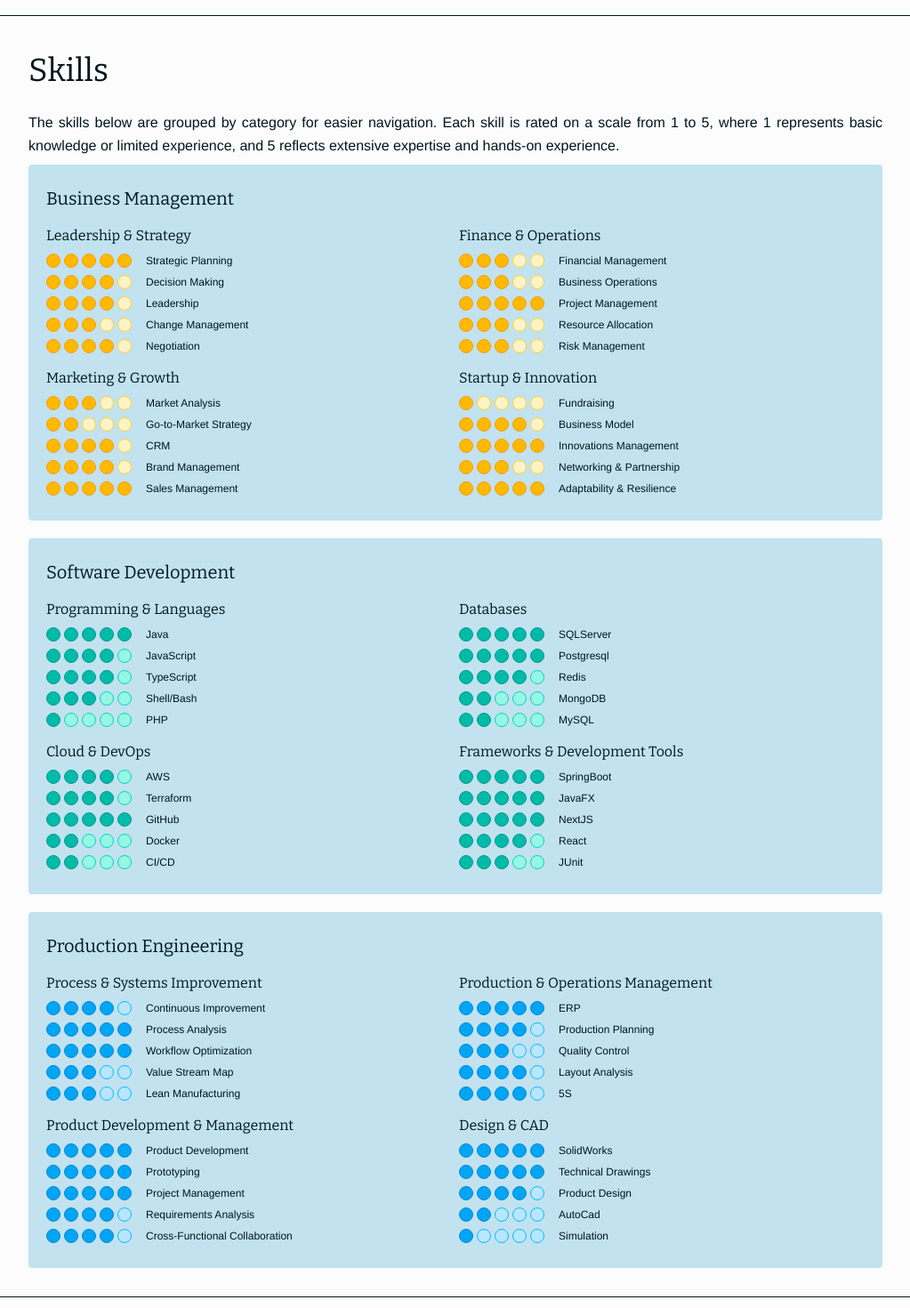
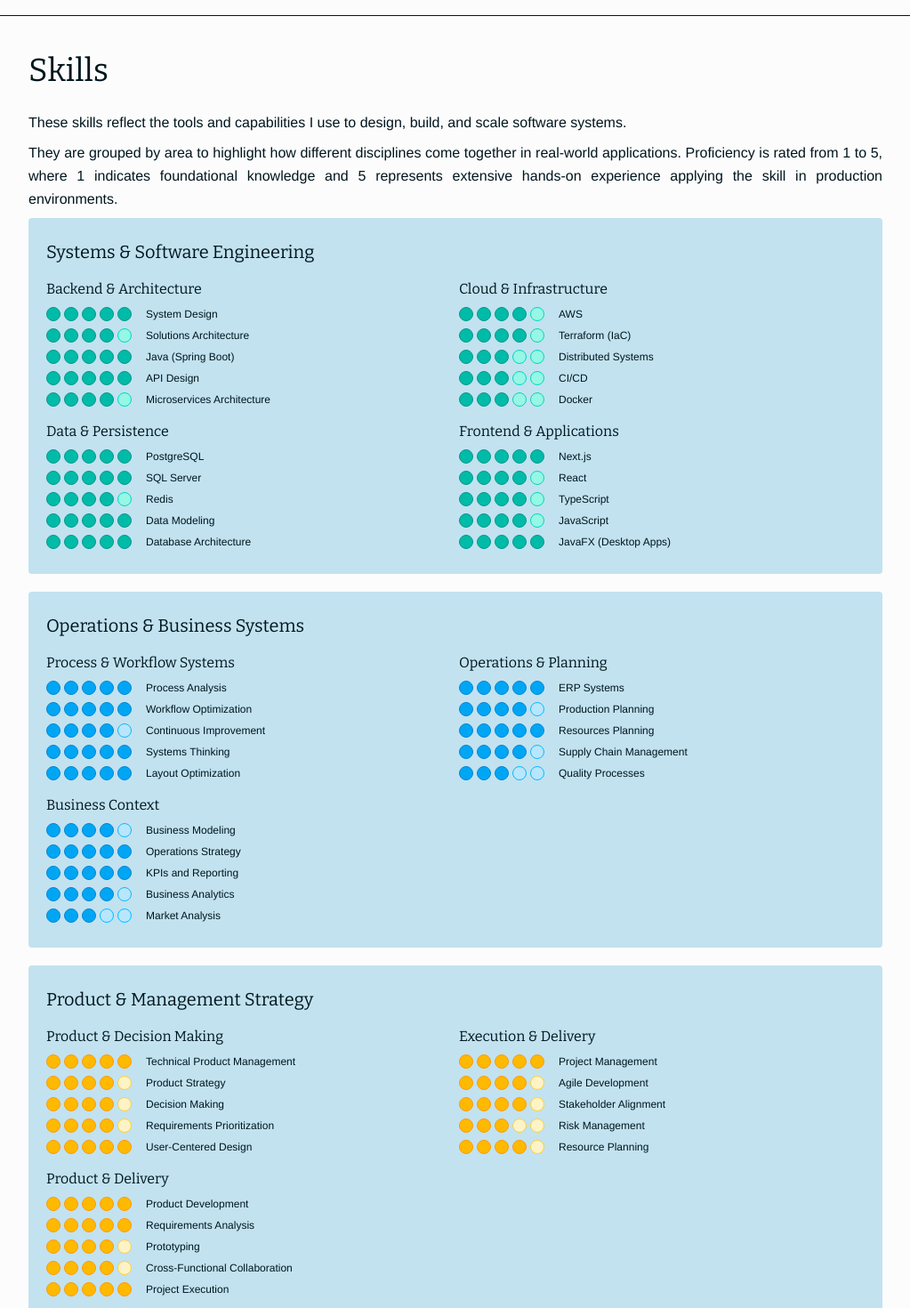
Before and after one commit to JeisonEccel/portfolio, a Next.js app: page / in a window 1280 px wide. Shown: the part 580-2050 px from the top of the page at 89% size, without its empty margins (128-1151 px from the left). Built offline with nearby package versions, Linux system fonts and the light colour scheme.

Commit message:
Refs #16: Updated Skills section for 2026 goals

```diff
--- a/src/app/(sections)/Skill.tsx
+++ b/src/app/(sections)/Skill.tsx
@@ -2,9 +2,9 @@ import { Card } from "@/components/cards"
 import { Paragraph } from "@/components/paragraph"
 import { Section } from "@/components/section"
 import { SubTitle, Title } from "@/components/title"
-import { businessManagement } from "@/constants/skills/business-management"
-import { productionEngineering } from "@/constants/skills/production-engineering"
-import { softwareDevelopment } from "@/constants/skills/software-development"
+import { systemsEngineering } from "@/constants/skills/systems-engineering"
+import { operationsSystems } from "@/constants/skills/operations-systems"
+import { productStrategy } from "@/constants/skills/product-strategy"
 
 type Skill = {
   name: string
@@ -27,11 +27,7 @@ type SkillSet = {
   groups: SkillGroup[]
 }
 
-const skillsets = [
-  businessManagement,
-  softwareDevelopment,
-  productionEngineering,
-]
+const skillsets = [systemsEngineering, operationsSystems, productStrategy]
 
 function SkillProgress({
   name,
@@ -100,10 +96,14 @@ export default function Skills() {
     <Section id="skills">
       <Title>Skills</Title>
       <Paragraph>
-        The skills below are grouped by category for easier navigation. Each
-        skill is rated on a scale from 1 to 5, where 1 represents basic
-        knowledge or limited experience, and 5 reflects extensive expertise and
-        hands-on experience.
+        These skills reflect the tools and capabilities I use to design, build,
+        and scale software systems.
+      </Paragraph>
+      <Paragraph>
+        They are grouped by area to highlight how different disciplines come
+        together in real-world applications. Proficiency is rated from 1 to 5,
+        where 1 indicates foundational knowledge and 5 represents extensive
+        hands-on experience applying the skill in production environments.
       </Paragraph>
       <div className="flex flex-col md:grid-cols-2 gap-5">
         {skillsets.map((skillset, index) => {
--- a/src/constants/skills/business-management.ts
+++ /dev/null
@@ -1,49 +0,0 @@
-export const businessManagement = {
-  name: "Business Management",
-  color: {
-    filled: "bg-amber-400 border-amber-500",
-    empty: "bg-amber-100 border-amber-300",
-  },
-  groups: [
-    {
-      name: "Leadership & Strategy",
-      skills: [
-        { name: "Strategic Planning", level: 5 },
-        { name: "Decision Making", level: 4 },
-        { name: "Leadership", level: 4 },
-        { name: "Change Management", level: 3 },
-        { name: "Negotiation", level: 4 },
-      ],
-    },
-    {
-      name: "Finance & Operations",
-      skills: [
-        { name: "Financial Management", level: 3 },
-        { name: "Business Operations", level: 3 },
-        { name: "Project Management", level: 5 },
-        { name: "Resource Allocation", level: 3 },
-        { name: "Risk Management", level: 3 },
-      ],
-    },
-    {
-      name: "Marketing & Growth",
-      skills: [
-        { name: "Market Analysis", level: 3 },
-        { name: "Go-to-Market Strategy", level: 2 },
-        { name: "CRM", level: 4 },
-        { name: "Brand Management", level: 4 },
-        { name: "Sales Management", level: 5 },
-      ],
-    },
-    {
-      name: "Startup & Innovation",
-      skills: [
-        { name: "Fundraising", level: 1 },
-        { name: "Business Model", level: 4 },
-        { name: "Innovations Management", level: 5 },
-        { name: "Networking & Partnership", level: 3 },
-        { name: "Adaptability & Resilience", level: 5 },
-      ],
-    },
-  ],
-}
--- /dev/null
+++ b/src/constants/skills/operations-systems.ts
@@ -0,0 +1,39 @@
+export const operationsSystems = {
+  name: "Operations & Business Systems",
+  color: {
+    filled: "bg-sky-500 border-sky-600",
+    empty: "bg-sky-200 border-sky-400",
+  },
+  groups: [
+    {
+      name: "Process & Workflow Systems",
+      skills: [
+        { name: "Process Analysis", level: 5 },
+        { name: "Workflow Optimization", level: 5 },
+        { name: "Continuous Improvement", level: 4 },
+        { name: "Systems Thinking", level: 5 },
+        { name: "Layout Optimization", level: 5 },
+      ],
+    },
+    {
+      name: "Operations & Planning",
+      skills: [
+        { name: "ERP Systems", level: 5 },
+        { name: "Production Planning", level: 4 },
+        { name: "Resources Planning", level: 5 },
+        { name: "Supply Chain Management", level: 4 },
+        { name: "Quality Processes", level: 3 },
+      ],
+    },
+    {
+      name: "Business Context",
+      skills: [
+        { name: "Business Modeling", level: 4 },
+        { name: "Operations Strategy", level: 5 },
+        { name: "KPIs and Reporting", level: 5 },
+        { name: "Business Analytics", level: 4 },
+        { name: "Market Analysis", level: 3 },
+      ],
+    },
+  ],
+}
--- /dev/null
+++ b/src/constants/skills/product-strategy.ts
@@ -0,0 +1,39 @@
+export const productStrategy = {
+  name: "Product & Management Strategy",
+  color: {
+    filled: "bg-amber-400 border-amber-500",
+    empty: "bg-amber-100 border-amber-300",
+  },
+  groups: [
+    {
+      name: "Product & Decision Making",
+      skills: [
+        { name: "Technical Product Management", level: 5 },
+        { name: "Product Strategy", level: 4 },
+        { name: "Decision Making", level: 4 },
+        { name: "Requirements Prioritization", level: 4 },
+        { name: "User-Centered Design", level: 5 },
+      ],
+    },
+    {
+      name: "Execution & Delivery",
+      skills: [
+        { name: "Project Management", level: 5 },
+        { name: "Agile Development", level: 4 },
+        { name: "Stakeholder Alignment", level: 4 },
+        { name: "Risk Management", level: 3 },
+        { name: "Resource Planning", level: 4 },
+      ],
+    },
+    {
+      name: "Product & Delivery",
+      skills: [
+        { name: "Product Development", level: 5 },
+        { name: "Requirements Analysis", level: 5 },
+        { name: "Prototyping", level: 4 },
+        { name: "Cross-Functional Collaboration", level: 4 },
+        { name: "Project Execution", level: 5 },
+      ],
+    },
+  ],
+}
--- a/src/constants/skills/production-engineering.ts
+++ /dev/null
@@ -1,49 +0,0 @@
-export const productionEngineering = {
-  name: "Production Engineering",
-  color: {
-    filled: "bg-sky-500 border-sky-600",
-    empty: "bg-sky-200 border-sky-400",
-  },
-  groups: [
-    {
-      name: "Process & Systems Improvement",
-      skills: [
-        { name: "Continuous Improvement", level: 4 },
-        { name: "Process Analysis", level: 5 },
-        { name: "Workflow Optimization", level: 5 },
-        { name: "Value Stream Map", level: 3 },
-        { name: "Lean Manufacturing", level: 3 },
-      ],
-    },
-    {
-      name: "Production & Operations Management",
-      skills: [
-        { name: "ERP", level: 5 },
-        { name: "Production Planning", level: 4 },
-        { name: "Quality Control", level: 3 },
-        { name: "Layout Analysis", level: 4 },
-        { name: "5S", level: 4 },
-      ],
-    },
-    {
-      name: "Product Development & Management",
-      skills: [
-        { name: "Product Development", level: 5 },
-        { name: "Prototyping", level: 5 },
-        { name: "Project Management", level: 5 },
-        { name: "Requirements Analysis", level: 4 },
-        { name: "Cross-Functional Collaboration", level: 4 },
-      ],
-    },
-    {
-      name: "Design & CAD",
-      skills: [
-        { name: "SolidWorks", level: 5 },
-        { name: "Technical Drawings", level: 5 },
-        { name: "Product Design", level: 4 },
-        { name: "AutoCad", level: 2 },
-        { name: "Simulation", level: 1 },
-      ],
-    },
-  ],
-}
--- a/src/constants/skills/software-development.ts
+++ /dev/null
@@ -1,49 +0,0 @@
-export const softwareDevelopment = {
-  name: "Software Development",
-  color: {
-    filled: "bg-teal-500 border-teal-600",
-    empty: "bg-teal-200 border-teal-400",
-  },
-  groups: [
-    {
-      name: "Programming & Languages",
-      skills: [
-        { name: "Java", level: 5 },
-        { name: "JavaScript", level: 4 },
-        { name: "TypeScript", level: 4 },
-        { name: "Shell/Bash", level: 3 },
-        { name: "PHP", level: 1 },
-      ],
-    },
-    {
-      name: "Databases",
-      skills: [
-        { name: "SQLServer", level: 5 },
-        { name: "Postgresql", level: 5 },
-        { name: "Redis", level: 4 },
-        { name: "MongoDB", level: 2 },
-        { name: "MySQL", level: 2 },
-      ],
-    },
-    {
-      name: "Cloud & DevOps",
-      skills: [
-        { name: "AWS", level: 4 },
-        { name: "Terraform", level: 4 },
-        { name: "GitHub", level: 5 },
-        { name: "Docker", level: 2 },
-        { name: "CI/CD", level: 2 },
-      ],
-    },
-    {
-      name: "Frameworks & Development Tools",
-      skills: [
-        { name: "SpringBoot", level: 5 },
-        { name: "JavaFX", level: 5 },
-        { name: "NextJS", level: 5 },
-        { name: "React", level: 4 },
-        { name: "JUnit", level: 3 },
-      ],
-    },
-  ],
-}
--- /dev/null
+++ b/src/constants/skills/systems-engineering.ts
@@ -0,0 +1,49 @@
+export const systemsEngineering = {
+  name: "Systems & Software Engineering",
+  color: {
+    filled: "bg-teal-500 border-teal-600",
+    empty: "bg-teal-200 border-teal-400",
+  },
+  groups: [
+    {
+      name: "Backend & Architecture",
+      skills: [
+        { name: "System Design", level: 5 },
+        { name: "Solutions Architecture", level: 4 },
+        { name: "Java (Spring Boot)", level: 5 },
+        { name: "API Design", level: 5 },
+        { name: "Microservices Architecture", level: 4 },
+      ],
+    },
+    {
+      name: "Cloud & Infrastructure",
+      skills: [
+        { name: "AWS", level: 4 },
+        { name: "Terraform (IaC)", level: 4 },
+        { name: "Distributed Systems", level: 3 },
+        { name: "CI/CD", level: 3 },
+        { name: "Docker", level: 3 },
+      ],
+    },
+    {
+      name: "Data & Persistence",
+      skills: [
+        { name: "PostgreSQL", level: 5 },
+        { name: "SQL Server", level: 5 },
+        { name: "Redis", level: 4 },
+        { name: "Data Modeling", level: 5 },
+        { name: "Database Architecture", level: 5 },
+      ],
+    },
+    {
+      name: "Frontend & Applications",
+      skills: [
+        { name: "Next.js", level: 5 },
+        { name: "React", level: 4 },
+        { name: "TypeScript", level: 4 },
+        { name: "JavaScript", level: 4 },
+        { name: "JavaFX (Desktop Apps)", level: 5 },
+      ],
+    },
+  ],
+}
```
